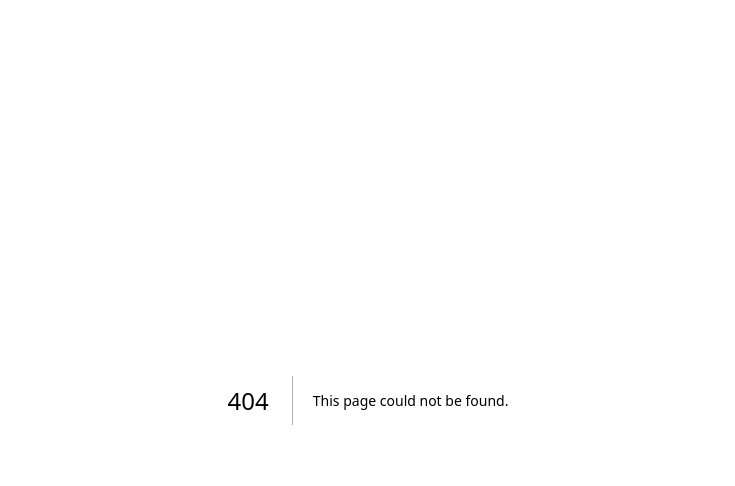
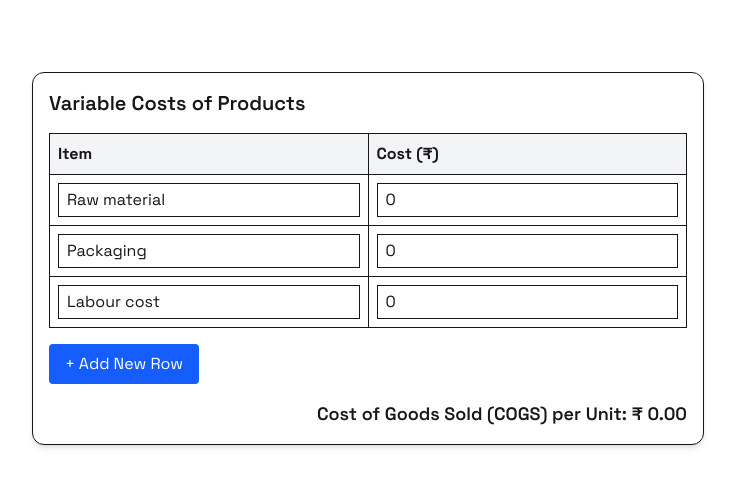
Before and after one commit to manuemmanuel/StartUp-Risk-Assessment, a Next.js app: page /cog in a window 1280 px wide. Before the commit this address had no page. Shown: the top 486 px of the page, without its empty margins (272-1007 px from the left). Built offline with nearby package versions, Linux system fonts and the light colour scheme.

Commit message:
added new component

```diff
--- /dev/null
+++ b/src/app/cog/page.tsx
@@ -0,0 +1,9 @@
+import VariableCostsTable from '@/components/VariableCostsTable';
+
+export default function HomePage() {
+  return (
+    <main className="p-8">
+      <VariableCostsTable />
+    </main>
+  );
+}
--- /dev/null
+++ b/src/components/VariableCostsTable.tsx
@@ -0,0 +1,81 @@
+'use client';
+
+import { useState } from 'react';
+
+type CostItem = {
+  id: number;
+  name: string;
+  cost: number;
+};
+
+export default function VariableCostsTable() {
+  const [costItems, setCostItems] = useState<CostItem[]>([
+    { id: 1, name: 'Raw material', cost: 0 },
+    { id: 2, name: 'Packaging', cost: 0 },
+    { id: 3, name: 'Labour cost', cost: 0 },
+  ]);
+
+  const handleChange = (id: number, field: 'name' | 'cost', value: string) => {
+    setCostItems(prev =>
+      prev.map(item =>
+        item.id === id
+          ? { ...item, [field]: field === 'cost' ? parseFloat(value) || 0 : value }
+          : item
+      )
+    );
+  };
+
+  const addNewRow = () => {
+    const newId = costItems.length + 1;
+    setCostItems(prev => [...prev, { id: newId, name: '', cost: 0 }]);
+  };
+
+  const totalCOGS = costItems.reduce((acc, item) => acc + item.cost, 0);
+
+  return (
+    <div className="max-w-2xl mx-auto mt-10 p-4 border rounded-xl shadow-md bg-white">
+      <h2 className="text-xl font-semibold mb-4">Variable Costs of Products</h2>
+      <table className="w-full border border-gray-300 mb-4">
+        <thead>
+          <tr className="bg-gray-100 text-left">
+            <th className="p-2 border">Item</th>
+            <th className="p-2 border">Cost (₹)</th>
+          </tr>
+        </thead>
+        <tbody>
+          {costItems.map(item => (
+            <tr key={item.id}>
+              <td className="p-2 border">
+                <input
+                  type="text"
+                  value={item.name}
+                  onChange={e => handleChange(item.id, 'name', e.target.value)}
+                  className="w-full border px-2 py-1"
+                  placeholder="Enter item name"
+                />
+              </td>
+              <td className="p-2 border">
+                <input
+                  type="number"
+                  value={item.cost}
+                  onChange={e => handleChange(item.id, 'cost', e.target.value)}
+                  className="w-full border px-2 py-1"
+                  placeholder="₹ 0"
+                />
+              </td>
+            </tr>
+          ))}
+        </tbody>
+      </table>
+      <button
+        onClick={addNewRow}
+        className="mb-4 px-4 py-2 bg-blue-600 text-white rounded hover:bg-blue-700"
+      >
+        + Add New Row
+      </button>
+      <div className="text-right font-semibold text-lg">
+        Cost of Goods Sold (COGS) per Unit: ₹ {totalCOGS.toFixed(2)}
+      </div>
+    </div>
+  );
+}
```
